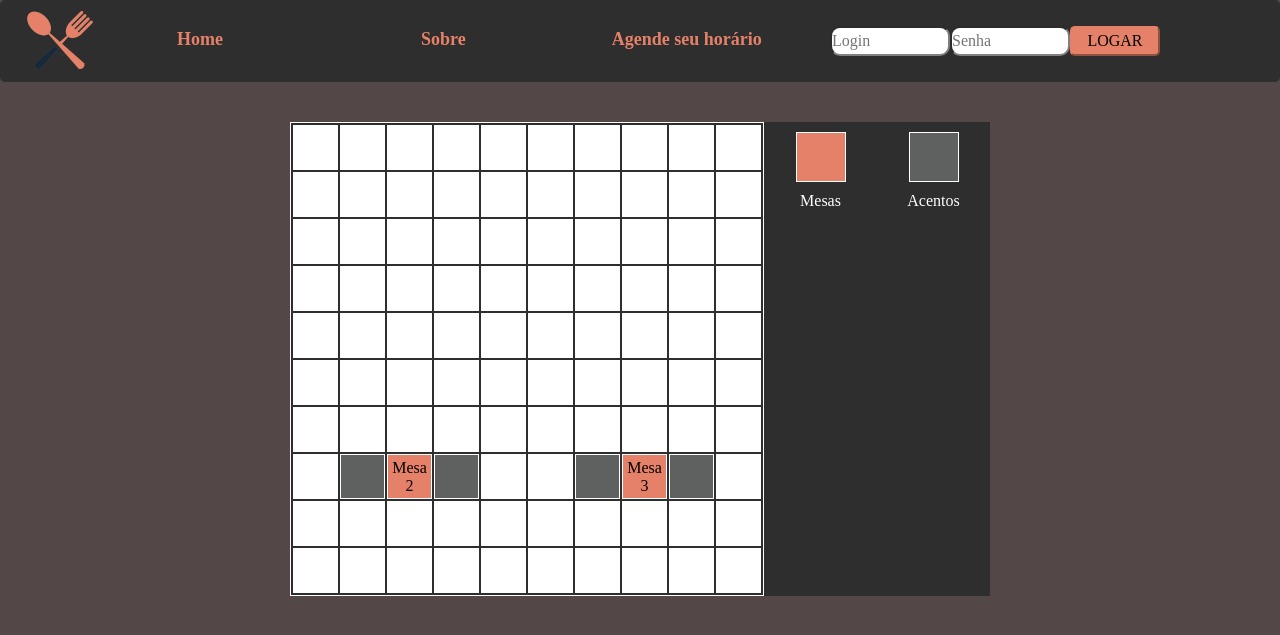
After one commit to HuiseL265/bellezza-italiana, a PHP site: page /agendar.html in a window 1280 px wide. The commit adds this page. Shown: the top 635 px of the page. Run offline with PHP 8.4, Linux system fonts and the light colour scheme; some web fonts are replaced.

Commit message:
ModeloBostaDeAgendar

```diff
--- /dev/null
+++ b/agendar.html
@@ -0,0 +1,170 @@
+<!DOCTYPE html>
+<?php
+session_start();
+?>
+<html lang="pt-br">
+   <head>
+      <meta charset="UTF-8">
+      <meta content="width=device-width, initial-scale=1.0" >
+      <title>RestauranteAAAAAAAAAAAAAAAAAAAAAAAAAAAAA</title>
+      <link rel="shortcut icon" type="image/png" href="css/img/logo/logo.ico">
+      <link rel="stylesheet" href="css/agendar.css">
+   </head>
+   <body>
+      <header id="header">
+         <a href="#"><img src="css/img/logo/logoRest.png" alt="logo" height="80px"></a>
+
+          <ul id="header-container">
+             <li><a href="home.php"><h1>Home</h1></a></li>
+             <li><a href=""><h1>Sobre</h1></a></li>
+             <li><a href="#"><h1>Agende seu horário</h1></a></li>
+             <form id="form-login" method="post" action="php/logar.act.php">
+               <input type="email" name="email" placeholder="Login">
+               <input type="password" name="senha" placeholder="Senha">
+               <input type="submit" value="LOGAR">
+             </form>
+          </ul>
+      </header>
+
+      <div id="container-menu">
+         <form action="" method="post">
+
+            <table>
+               <tr>
+                  <td></td>
+                  <td></td>
+                  <td></td>
+                  <td></td>
+                  <td></td>
+                  <td></td>
+                  <td></td>
+                  <td></td>
+                  <td></td>
+                  <td></td>
+               </tr>
+               <tr>
+                  <td></td>
+                  <td></td>
+                  <td></td>
+                  <td></td>
+                  <td></td>
+                  <td></td>
+                  <td></td>
+                  <td></td>
+                  <td></td>
+                  <td></td>
+               </tr>
+               <tr>
+                  <td></td>
+                  <td></td>
+                  <td></td>
+                  <td></td>
+                  <td></td>
+                  <td></td>
+                  <td></td>
+                  <td></td>
+                  <td></td>
+                  <td></td>
+               </tr>
+               <tr>
+                  <td></td>
+                  <td></td>
+                  <td></td>
+                  <td></td>
+                  <td></td>
+                  <td></td>
+                  <td></td>
+                  <td></td>
+                  <td></td>
+                  <td></td>
+               </tr>
+               <tr>
+                  <td></td>
+                  <td></td>
+                  <td></td>
+                  <td></td>
+                  <td></td>
+                  <td></td>
+                  <td></td>
+                  <td></td>
+                  <td></td>
+                  <td></td>
+               </tr>
+               <tr>
+                  <td></td>
+                  <td></td>
+                  <td></td>
+                  <td></td>
+                  <td></td>
+                  <td></td>
+                  <td></td>
+                  <td></td>
+                  <td></td>
+                  <td></td>
+               </tr>
+               <tr>
+                  <td></td>
+                  <td></td>
+                  <td></td>
+                  <td></td>
+                  <td></td>
+                  <td></td>
+                  <td></td>
+                  <td></td>
+                  <td></td>
+                  <td></td>
+               </tr>
+               <tr> <!-- Mesa 2 e 3 estão nesta linha -->
+                  <td></td>
+                  <td class="cadeira"></td>
+                  <td class="mesa">Mesa 2</td>
+                  <td class="cadeira"></td>
+                  <td></td>
+                  <td></td>
+                  <td class="cadeira"></td>
+                  <td class="mesa">Mesa 3</td>
+                  <td class="cadeira"></td>
+                  <td></td>
+               </tr>
+               <tr>
+                  <td></td>
+                  <td></td>
+                  <td></td>
+                  <td></td>
+                  <td></td>
+                  <td></td>
+                  <td></td>
+                  <td></td>
+                  <td></td>
+                  <td></td>
+               </tr>
+               <tr>
+                  <td></td>
+                  <td></td>
+                  <td></td>
+                  <td></td>
+                  <td></td>
+                  <td></td>
+                  <td></td>
+                  <td></td>
+                  <td></td>
+                  <td></td>
+               </tr>
+            </table>
+
+            <div class="legendaMenu">
+               <div class="legendas">
+                  <div id="square" class="mesa"></div>
+                  <p>Mesas</p>
+               </div>
+
+               <div class="legendas">
+                  <div id="square" class="cadeira"></div>
+                  <p>Acentos</p>
+               </div>
+            </div>
+         </form>
+      </div>
+
+   </body>
+</html>
--- a/css/agendar.css
+++ b/css/agendar.css
@@ -22,12 +22,12 @@
 
 body{
     font-family: "NotoSansTC-bold",sans-serif;
-    background-color:#E58169;
+    background-color:rgba(66, 51, 51,0.9);
     text-decoration: none;
 }
 
 #header{
-    background-color: #b4df91;
+    background-color: #2e2e2e;
     width: auto;
     height: 82px;
     border-radius: 5px 5px;
@@ -46,14 +46,14 @@ body{
 
 #header-container li a h1{
     font-size: 18px;
-    color: black;
+    color: #E58169;
     width: 200px;
     height: 25px;
 
 }
 
 #header-container li a h1:hover{
-    color:#E58169;
+    color:#ffffff;
 }
 
 #form-login{
@@ -197,4 +197,64 @@ a{
         text-decoration:none;
         cursor: pointer;
 
-	}
+    }
+
+/* css do menu */
+
+#container-menu form{
+    width:inherit;
+    display:flex;
+}
+#container-menu{
+    width:700px;
+    height:auto;
+    background-color:#2e2e2e;
+    margin:40px auto;
+
+    display:flex;
+}
+
+#container-menu table,
+#container-menu table tr,
+#container-menu table tr td{
+    border:1px solid white;
+}
+    #container-menu table tr td{
+        width:45px;
+        height:45px;
+        background-color:white;
+    }
+
+#container-menu .mesa{
+    text-align:center;
+    background-color:#E58169;
+}
+
+#container-menu .cadeira{
+    background-color:#5f6161;
+}
+
+.legendaMenu{
+    float:right;
+    width:226px;
+    height:200px;
+
+    display:flex;
+}
+    .legendaMenu p{
+        color: white;
+        text-align:center;
+    }
+#square{
+    width:50px;
+    height:50px;
+    border:1px solid white;
+
+    margin:10px auto;
+}
+
+.legendas{
+    width:113px;
+    height:inherit;
+    margin:0px;
+}
--- /dev/null
+++ b/php/libs/verificarReserva.js
@@ -0,0 +1,3 @@
+function VerificarMesa(IdMesa){
+
+}
```
Also changed, not shown: agendar.php (deleted, +0 -29 lines), php/reservarMesa.php (+2 -13 lines), css/img/fundo.jpeg (added), css/img/fundo.jpg (added), css/img/logo/logoRest.png (added), 1 other file.
